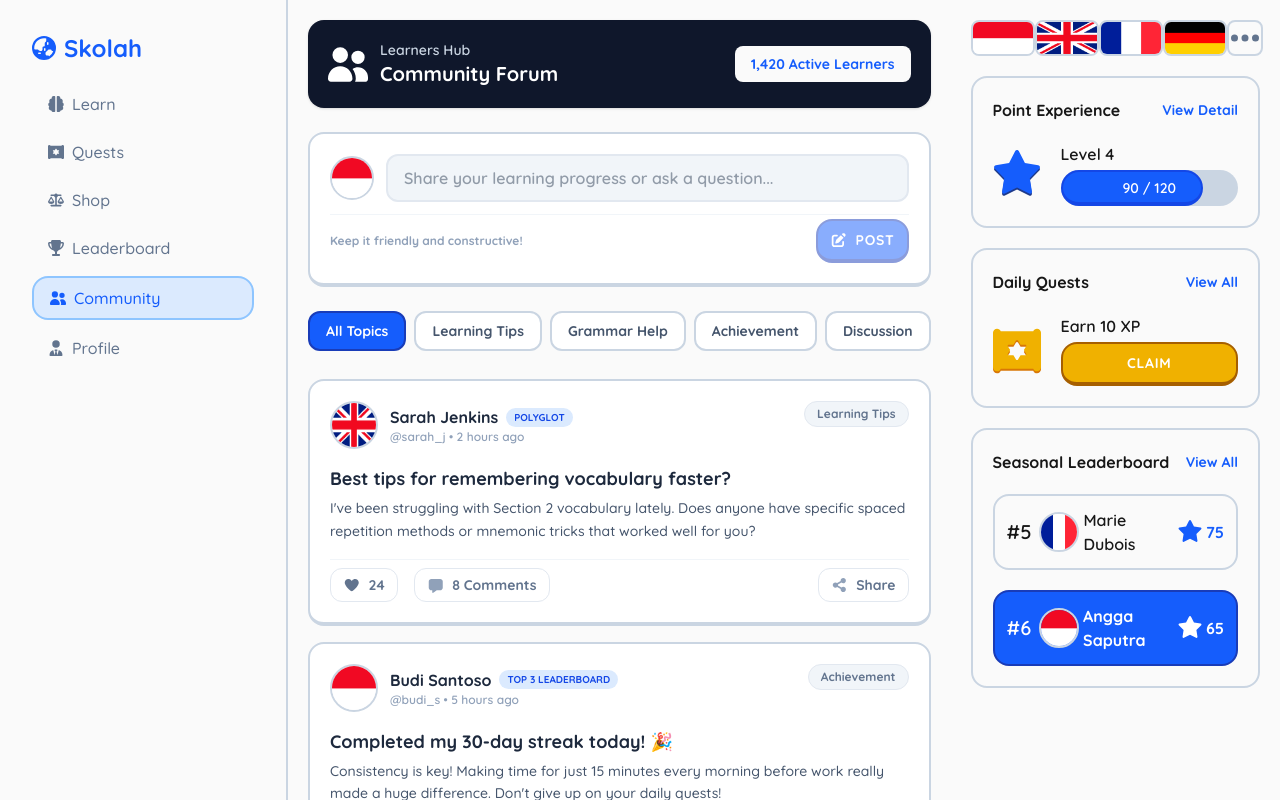
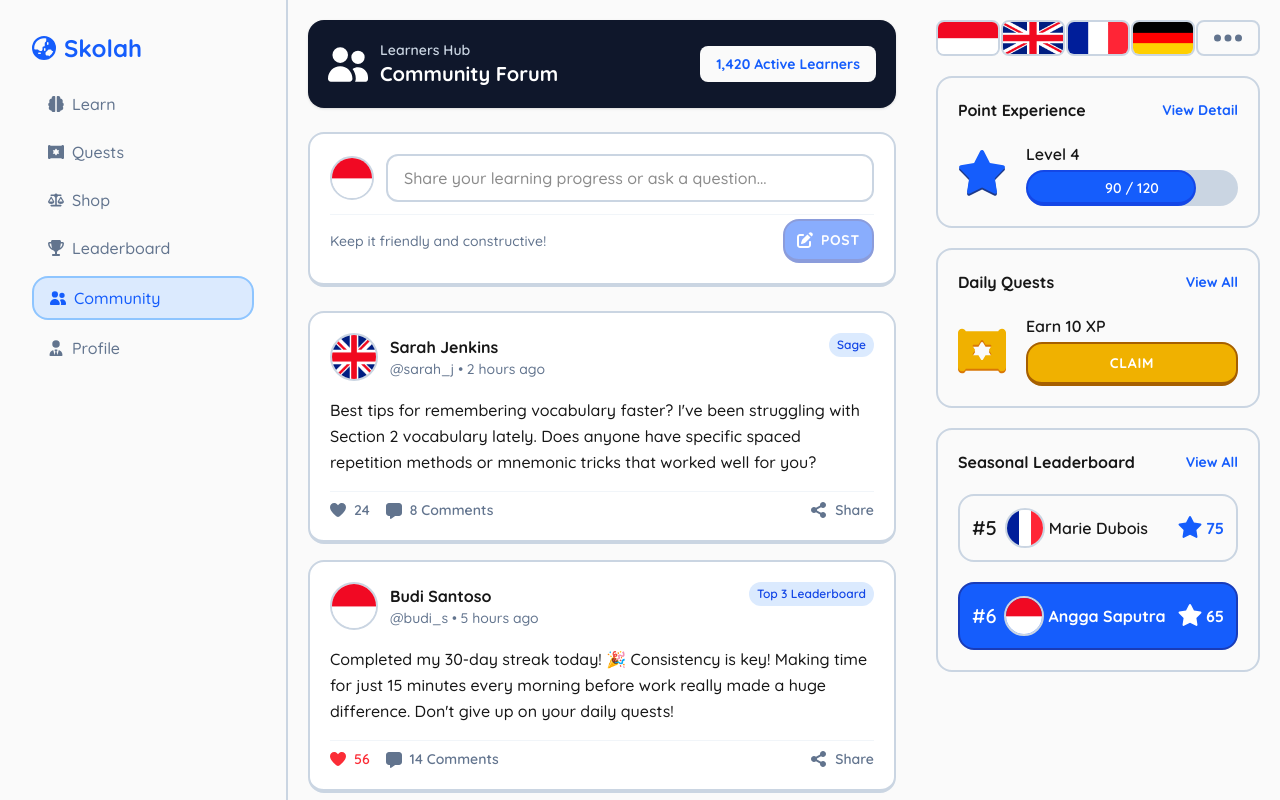
Before and after one commit to anggasaputra25/skolah, a Next.js app: page /community in a window 1280 px wide. Shown: the top 800 px of the page. Built offline with nearby package versions, Linux system fonts and the light colour scheme.

Commit message:
feat: refactor CommunityPage to use POSTS constant and remove initialPosts; update ProfilePage button styling and league rank

```diff
--- a/app/(pages)/(dashboard)/community/page.tsx
+++ b/app/(pages)/(dashboard)/community/page.tsx
@@ -14,58 +14,11 @@ import {
 import { FontAwesomeIcon } from "@fortawesome/react-fontawesome";
 import Image from "next/image";
 import { RightPanel } from "@/components/layout/RightPanel";
-
-const initialPosts = [
-    {
-        id: 1,
-        author: "Sarah Jenkins",
-        username: "@sarah_j",
-        avatar: "/assets/flags/english.jpeg",
-        badge: "Polyglot",
-        timeAgo: "2 hours ago",
-        title: "Best tips for remembering vocabulary faster?",
-        content: "I've been struggling with Section 2 vocabulary lately. Does anyone have specific spaced repetition methods or mnemonic tricks that worked well for you?",
-        likes: 24,
-        comments: 8,
-        category: "Learning Tips",
-        isLiked: false,
-    },
-    {
-        id: 2,
-        author: "Budi Santoso",
-        username: "@budi_s",
-        avatar: "/assets/flags/indonesia.jpeg",
-        badge: "Top 3 Leaderboard",
-        timeAgo: "5 hours ago",
-        title: "Completed my 30-day streak today! 🎉",
-        content: "Consistency is key! Making time for just 15 minutes every morning before work really made a huge difference. Don't give up on your daily quests!",
-        likes: 56,
-        comments: 14,
-        category: "Achievement",
-        isLiked: true,
-    },
-    {
-        id: 3,
-        author: "Claire Dupont",
-        username: "@claire_d",
-        avatar: "/assets/flags/french.jpeg",
-        badge: "Level 5",
-        timeAgo: "1 day ago",
-        title: "Grammar Question: Difference between 'Tolong' and 'Silakan'?",
-        content: "Can a native speaker clarify when it's appropriate to use 'Tolong' versus 'Silakan' when asking someone to do something politely?",
-        likes: 12,
-        comments: 6,
-        category: "Grammar Help",
-        isLiked: false,
-    },
-];
-
-const categories = ["All Topics", "Learning Tips", "Grammar Help", "Achievement", "Discussion"];
+import { POSTS } from "@/constants/posts";
 
 const CommunityPage = () => {
     const targetPage = 5;
-    const [selectedCategory, setSelectedCategory] = useState("All Topics");
-    const [posts, setPosts] = useState(initialPosts);
+    const [posts, setPosts] = useState(POSTS);
     const [newPostText, setNewPostText] = useState("");
 
     const handleLike = (id: number) => {
@@ -82,10 +35,6 @@ const CommunityPage = () => {
             })
         );
     };
-
-    const filteredPosts = selectedCategory === "All Topics"
-        ? posts
-        : posts.filter(post => post.category === selectedCategory);
 
     return (
         <div className="flex">
@@ -120,43 +69,26 @@ const CommunityPage = () => {
                             placeholder="Share your learning progress or ask a question..."
                             value={newPostText}
                             onChange={(e) => setNewPostText(e.target.value)}
-                            className="w-full bg-slate-100 border-2 border-slate-200 rounded-xl px-4 py-2.5 font-semibold text-slate-700 outline-none focus:border-blue-500 transition"
+                            className="w-full border-2 border-slate-300 rounded-xl px-4 py-2.5 outline-none focus:border-blue-500 transition"
                         />
                     </div>
                     <div className="flex justify-between items-center pt-1 border-t border-slate-100">
-                        <span className="text-xs font-bold text-slate-400">Keep it friendly and constructive!</span>
+                        <span className="text-sm text-slate-500">Keep it friendly and constructive!</span>
                         <Button
                             variant="primary"
                             size="sm"
                             disabled={!newPostText.trim()}
                             className={!newPostText.trim() ? "opacity-50 cursor-not-allowed" : ""}
                         >
-                            <FontAwesomeIcon icon={faPenToSquare} className="w-4 h-4 me-2" />
+                            <FontAwesomeIcon icon={faPenToSquare} className="w-4! h-4! me-2" />
                             Post
                         </Button>
                     </div>
                 </BorderCard>
 
-                {/* Category Filters */}
-                <div className="flex gap-2 overflow-x-auto pb-1 no-scrollbar">
-                    {categories.map((cat) => (
-                        <button
-                            key={cat}
-                            onClick={() => setSelectedCategory(cat)}
-                            className={`px-4 py-2 rounded-xl border-2 font-bold text-sm whitespace-nowrap transition ${
-                                selectedCategory === cat
-                                    ? "bg-blue-600 border-blue-800 text-white"
-                                    : "bg-white border-slate-300 text-slate-600 hover:bg-slate-100"
-                            }`}
-                        >
-                            {cat}
-                        </button>
-                    ))}
-                </div>
-
                 {/* Forum Posts List */}
                 <div className="space-y-4">
-                    {filteredPosts.map((post) => (
+                    {posts.map((post) => (
                         <BorderCard key={post.id} className="p-5 space-y-4 bg-white">
                             {/* Post Header */}
                             <div className="flex justify-between items-start">
@@ -169,50 +101,41 @@ const CommunityPage = () => {
                                         className="border-2 aspect-square border-slate-300 rounded-full"
                                     />
                                     <div>
-                                        <div className="flex items-center gap-2">
-                                            <p className="font-extrabold text-slate-800">{post.author}</p>
-                                            <span className="text-[10px] px-2 py-0.5 rounded-full bg-blue-100 text-blue-700 font-extrabold uppercase">
-                                                {post.badge}
-                                            </span>
-                                        </div>
-                                        <p className="text-xs font-semibold text-slate-400">
+                                        <p className="font-bold">{post.author}</p>
+                                        <p className="text-sm text-slate-500">
                                             {post.username} • {post.timeAgo}
                                         </p>
                                     </div>
                                 </div>
-
-                                <span className="text-xs font-bold px-3 py-1 rounded-full bg-slate-100 text-slate-500 border border-slate-200">
-                                    {post.category}
+                                <span className="text-xs px-2 py-1 rounded-full bg-blue-100 text-blue-700 font-semibold">
+                                    {post.badge}
                                 </span>
                             </div>
 
-                            {/* Post Body */}
-                            <div className="space-y-1">
-                                <h2 className="text-lg font-bold text-slate-800">{post.title}</h2>
-                                <p className="text-slate-600 font-medium text-sm leading-relaxed">{post.content}</p>
-                            </div>
+                            {/* Post Content */}
+                            <p className="leading-relaxed">{post.content}</p>
 
                             {/* Post Actions Footer */}
-                            <div className="flex items-center gap-4 pt-2 border-t border-slate-100 text-slate-500 font-bold text-sm">
+                            <div className="flex items-center gap-4 pt-2 border-t border-slate-100 text-slate-500 text-sm font-semibold">
                                 <button
                                     onClick={() => handleLike(post.id)}
-                                    className={`flex items-center gap-2 px-3 py-1.5 rounded-xl border transition ${
+                                    className={`flex items-center gap-2 cursor-pointer ${
                                         post.isLiked
-                                            ? "bg-red-50 border-red-300 text-red-500"
-                                            : "border-slate-200 hover:bg-slate-100 text-slate-500"
+                                            ? "text-red-500"
+                                            : ""
                                     }`}
                                 >
-                                    <FontAwesomeIcon icon={faHeart} className={`w-4 h-4 ${post.isLiked ? "text-red-500" : ""}`} />
+                                    <FontAwesomeIcon icon={faHeart} className="w-4! h-4!" />
                                     <span>{post.likes}</span>
                                 </button>
 
-                                <button className="flex items-center gap-2 px-3 py-1.5 rounded-xl border border-slate-200 hover:bg-slate-100 transition">
-                                    <FontAwesomeIcon icon={faMessage} className="w-4 h-4 text-slate-400" />
+                                <button className="flex items-center gap-2 cursor-pointer">
+                                    <FontAwesomeIcon icon={faMessage} className="w-4! h-4!" />
                                     <span>{post.comments} Comments</span>
                                 </button>
 
-                                <button className="flex items-center gap-2 px-3 py-1.5 rounded-xl border border-slate-200 hover:bg-slate-100 transition ms-auto">
-                                    <FontAwesomeIcon icon={faShareNodes} className="w-4 h-4 text-slate-400" />
+                                <button className="flex items-center gap-2 cursor-pointer ms-auto">
+                                    <FontAwesomeIcon icon={faShareNodes} className="w-4! h-4!" />
                                     <span>Share</span>
                                 </button>
                             </div>
--- a/app/(pages)/(dashboard)/profile/page.tsx
+++ b/app/(pages)/(dashboard)/profile/page.tsx
@@ -36,7 +36,7 @@ const ProfilePage = () => {
                                     height={96}
                                     className="border-4 aspect-square border-slate-300 rounded-full"
                                 />
-                                <button className="absolute cursor-pointer bottom-0 right-0 bg-blue-600 text-white rounded-full p-2 border-2 border-white">
+                                <button className="absolute cursor-pointer bottom-0 right-0 bg-blue-600 text-white rounded-full w-8 h-8 border-2 border-white flex justify-center items-center">
                                     <FontAwesomeIcon icon={faPen} className="w-3! h-3!" />
                                 </button>
                             </div>
@@ -116,7 +116,7 @@ const ProfilePage = () => {
                         <BorderCard className="flex items-center gap-4">
                             <FontAwesomeIcon icon={faTrophy} className="w-10! h-10! text-yellow-500 filter-[drop-shadow(0px_2px_0px_#d97706)]" />
                             <div>
-                                <p className="font-semibold">#13</p>
+                                <p className="font-semibold">#6</p>
                                 <p className="text-sm text-slate-500">League Rank</p>
                             </div>
                         </BorderCard>
--- /dev/null
+++ b/constants/posts.ts
@@ -0,0 +1,38 @@
+export const POSTS = [
+    {
+        id: 1,
+        author: "Sarah Jenkins",
+        username: "@sarah_j",
+        avatar: "/assets/flags/english.jpeg",
+        badge: "Sage",
+        timeAgo: "2 hours ago",
+        content: "Best tips for remembering vocabulary faster? I've been struggling with Section 2 vocabulary lately. Does anyone have specific spaced repetition methods or mnemonic tricks that worked well for you?",
+        likes: 24,
+        comments: 8,
+        isLiked: false,
+    },
+    {
+        id: 2,
+        author: "Budi Santoso",
+        username: "@budi_s",
+        avatar: "/assets/flags/indonesia.jpeg",
+        badge: "Top 3 Leaderboard",
+        timeAgo: "5 hours ago",
+        content: "Completed my 30-day streak today! 🎉 Consistency is key! Making time for just 15 minutes every morning before work really made a huge difference. Don't give up on your daily quests!",
+        likes: 56,
+        comments: 14,
+        isLiked: true,
+    },
+    {
+        id: 3,
+        author: "Claire Dupont",
+        username: "@claire_d",
+        avatar: "/assets/flags/french.jpeg",
+        badge: "Overachiever",
+        timeAgo: "1 day ago",
+        content: "Grammar Question: Difference between 'Tolong' and 'Silakan'? Can a native speaker clarify when it's appropriate to use 'Tolong' versus 'Silakan' when asking someone to do something politely?",
+        likes: 12,
+        comments: 6,
+        isLiked: false,
+    },
+];
```
